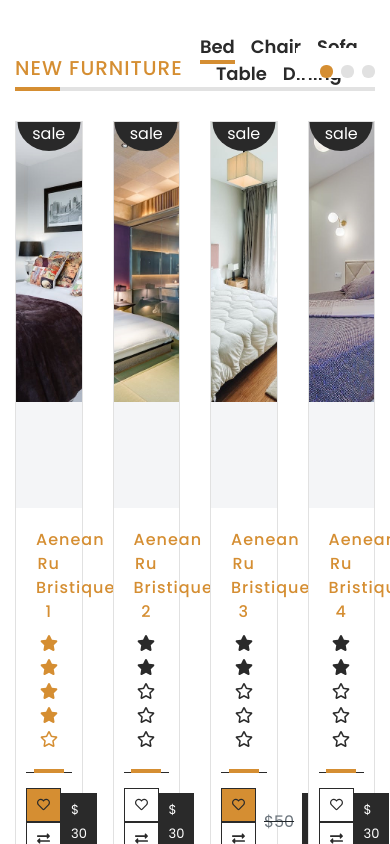
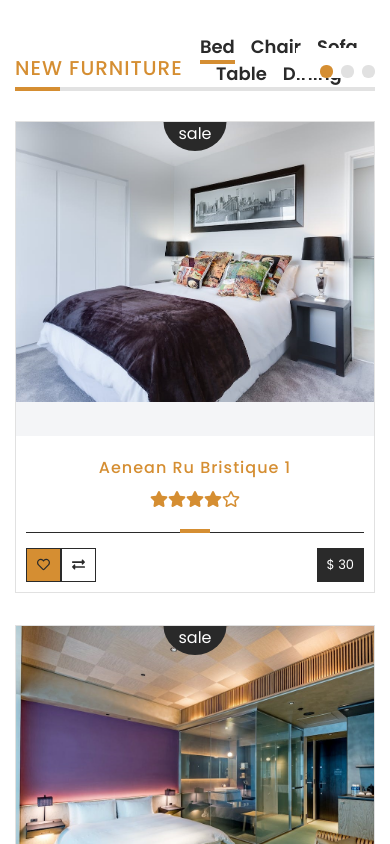
Before and after one commit to bitcooker/furniture-shop, a React (Create React App) app: page / in a window 390 px wide. Shown: the part 1880-2724 px from the top of the page. Built offline with nearby package versions, Linux system fonts and the light colour scheme.

Commit message:
Add RWD to NewFurniture

```diff
--- a/src/components/features/NewFurniture/NewFurniture.js
+++ b/src/components/features/NewFurniture/NewFurniture.js
@@ -82,7 +82,7 @@ class NewFurniture extends React.Component {
               {categoryProducts
                 .slice(activePage * 8, (activePage + 1) * 8)
                 .map(item => (
-                  <div key={item.id} className='col-3'>
+                  <div key={item.id} className='col-12 col-md-6 col-lg-3 '>
                     <ProductBox {...item} />
                   </div>
                 ))}
```
